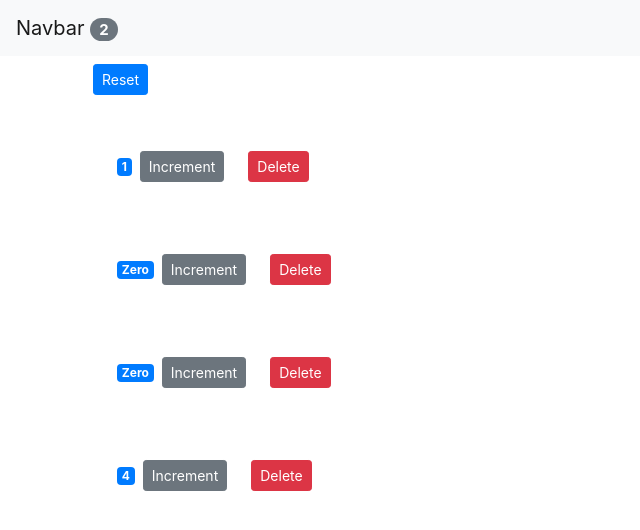
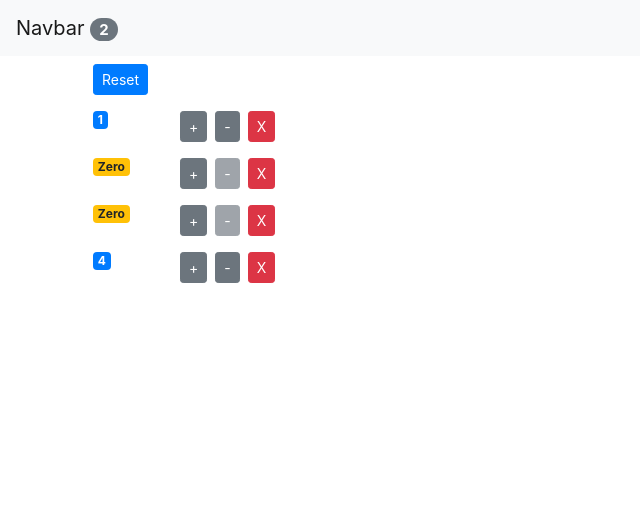
Before and after one commit to ccpaco/counter-app, a React (Create React App) app: page / in a window 1280 px wide. Shown: the top 530 px of the page, without its empty margins (0-640 px from the left). Built offline with nearby package versions, Linux system fonts and the light colour scheme.

Commit message:
L16-L20: Create decrement button, fix dyn. render when counter.value = 0

```diff
--- a/src/App.js
+++ b/src/App.js
@@ -31,6 +31,15 @@
     this.setState({ counters });
 };
 
+handleDecrement = counter => {
+  const counters = [...this.state.counters];
+  const index = counters.indexOf(counter);
+  counters[index] = {...counter };
+  counters[index].value--;
+  console.log(this.state.counters[0]);
+  this.setState({ counters });
+};
+
 handleReset = () => {
     const counters = this.state.counters.map(c =>{
         c.value = 0;
@@ -58,6 +67,7 @@
           counters={this.state.counters}
           onReset={this.handleReset}
           onIncrement={this.handleIncrement}
+          onDecrement={this.handleDecrement}
           onDelete={this.handleDelete}
 
         />
--- a/src/components/counter.jsx
+++ b/src/components/counter.jsx
@@ -19,39 +19,63 @@
     // };
 // use js inside span, in this case {function()}
 //because jsx babel compile, span uses className instead of class (html). Also using Bootstrap!
+    componentDidUpdate(prevProps, prevState){
+        console.log('prevProps',prevProps);
+        console.log('prevState', prevState);
+        if (prevProps.counter.value !== this.props.counter.value){
+            // Ajax call for new data
+        }
+    }
+
+    componentWillUnmount(){
+        console.log('Counter - Unmount');
+    }
+
     render() {
         console.log('Counter - Rendered');
 
         return (
-          <div className = "m-4">
+        <div className="row">
+            <div className="col-1">
                 <span className={this.getBadgeClasses()}>{this.formatCount()}</span>
+            </div>
+            <div className="col">
                 <button
                 onClick={ () => this.props.onIncrement(this.props.counter)}
                 className="btn btn-secondary btn-sm"
                 >
-            Increment
+                +
+                </button>
+                <button
+                onClick={ () => this.props.onDecrement(this.props.counter)}
+                className="btn btn-secondary btn-sm m-2"
+                disabled={this.props.counter.value === 0 ? 'disabled' : ''}
+                >
+                -
                 </button>
                 <button
                 onClick={() => this.props.onDelete(this.props.counter.id)}
-            className="btn btn-danger btn-sm m-4">
-            Delete
+                className="btn btn-danger btn-sm">
+                X
                 </button>
+            </div>
         </div>
         );
     }
 
-    renderTags() {
-        return <ul>
-            {this.state.tags.map((tag) => (
-                <li key={tag}>{tag}</li>
-            ))}
-        </ul>;
-    }
+    // renderTags() {
+    //     return <ul>
+    //         {this.state.tags.map((tag) => (
+    //             <li key={tag}>{tag}</li>
+    //         ))}
+    //     </ul>;
+    // }
 
     getBadgeClasses() {
         let classes = "badge m-2 badge-";
-        classes += (this.props.counter === 0) ? "warning" : "primary";
+        classes += (this.props.counter.value === 0) ? "warning" : "primary";
         return classes;
+
     }
 
     formatCount(){
--- a/src/components/counters.jsx
+++ b/src/components/counters.jsx
@@ -5,7 +5,7 @@
 
     render() {
         console.log('Counters - Rendered');
-        const { onReset, counters, onDelete, onIncrement} = this.props;
+        const { onReset, counters, onDelete, onIncrement, onDecrement} = this.props;
 
         return (
         <div>
@@ -16,6 +16,7 @@
             key={counter.id}
             onDelete={onDelete}
             onIncrement={onIncrement}
+            onDecrement={onDecrement}
             counter={counter}
             />
             )}
```
Lines whose indentation alone changed are shown as unchanged.
